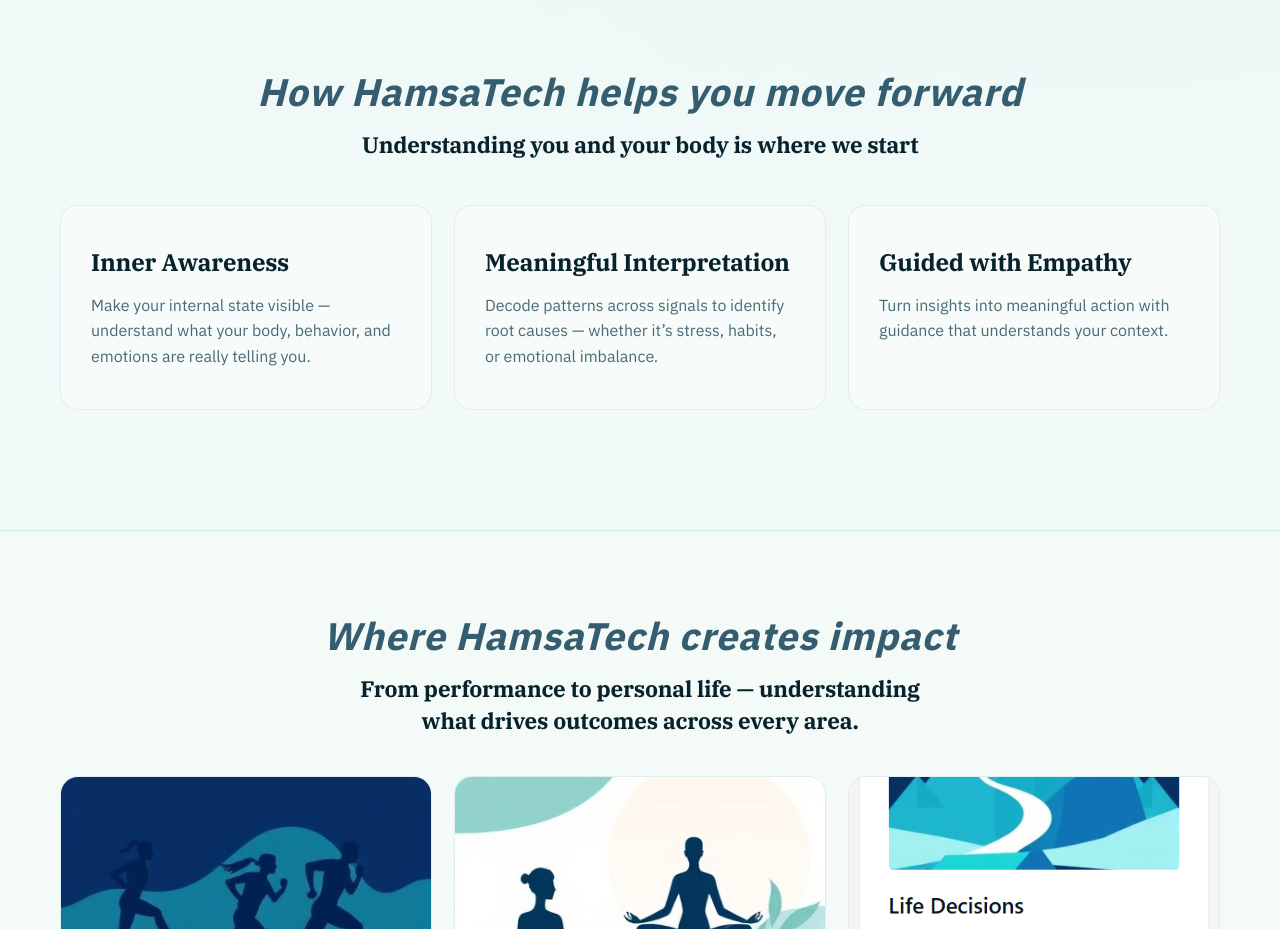
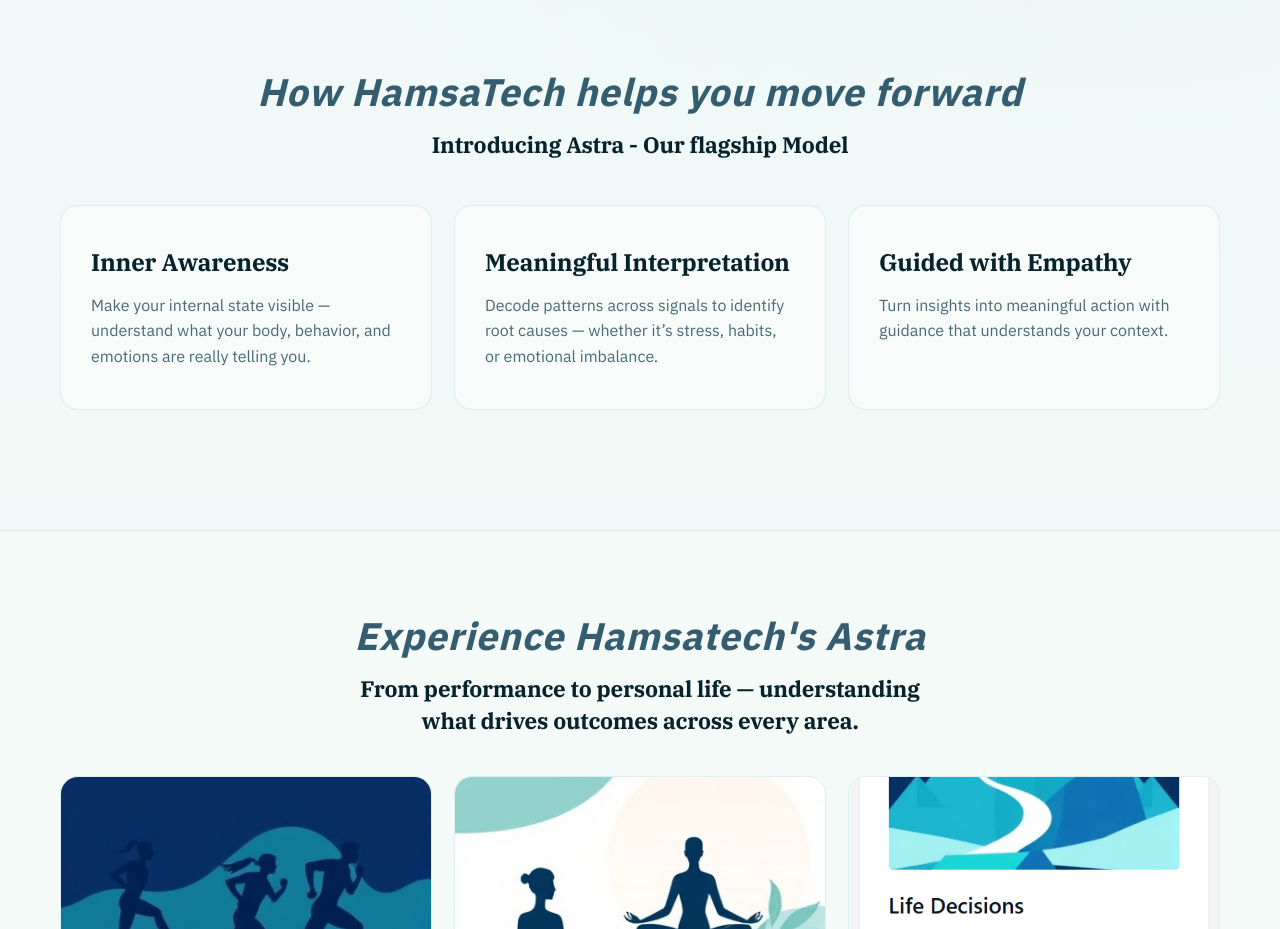
Before and after one commit to hamsatechai-netizen/hamsatech-website, a React (Vite) app: page / in a window 1280 px wide. Shown: the part 1120-2049 px from the top of the page. Built offline with nearby package versions, Linux system fonts and the light colour scheme; no server answers.

Commit message:
Update section titles and headers in HomePage

```diff
--- a/src/components/HomePage.tsx
+++ b/src/components/HomePage.tsx
@@ -98,7 +98,7 @@
         <div className="container">
           <header className="section-header section-header--center">
             <p className="section-kicker">How HamsaTech helps you move forward</p>
-            <h2 className="section-title">Understanding you and your body is where we start</h2>
+            <h2 className="section-title">Introducing Astra - Our flagship Model</h2>
           </header>
 
           <div className="features-grid">
@@ -112,7 +112,7 @@
       <section className="about-section" id="usecases">
         <div className="container">
           <header className="section-header section-header--center">
-            <p className="section-kicker">Where HamsaTech creates impact</p>
+            <p className="section-kicker">Experience Hamsatech's Astra</p>
             <h2 className="section-title">From performance to personal life — understanding what drives outcomes across every area.</h2>
           </header>
 
```
